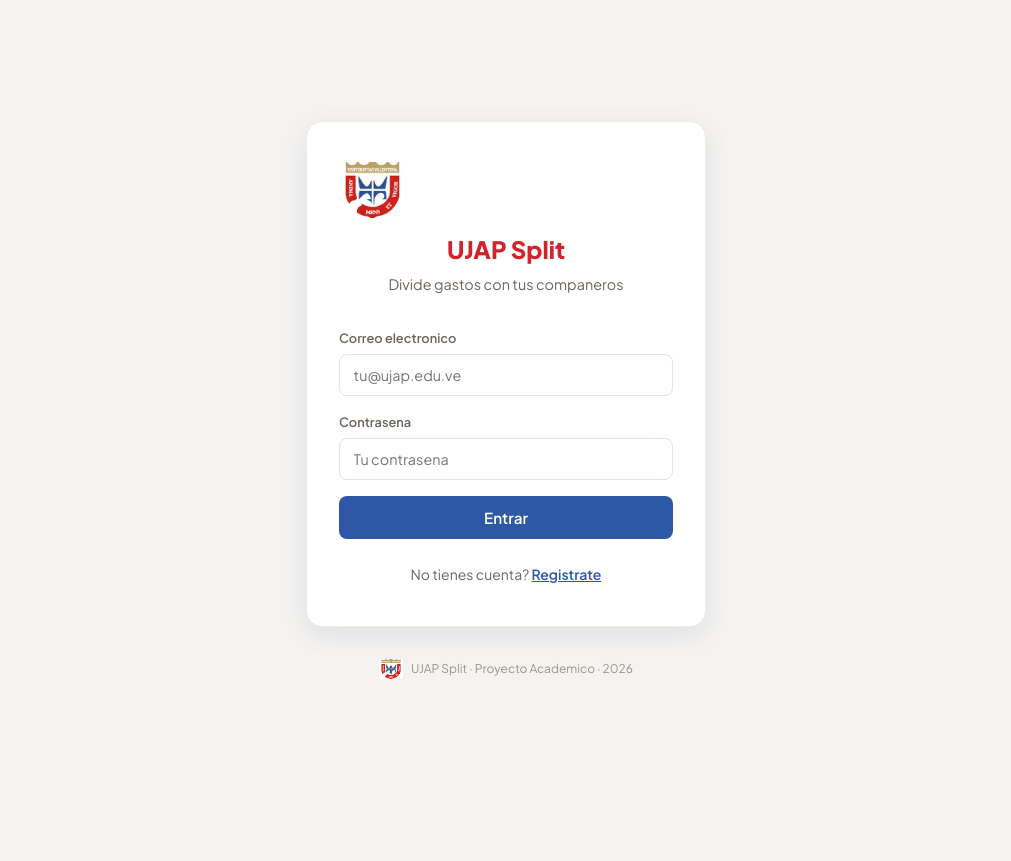
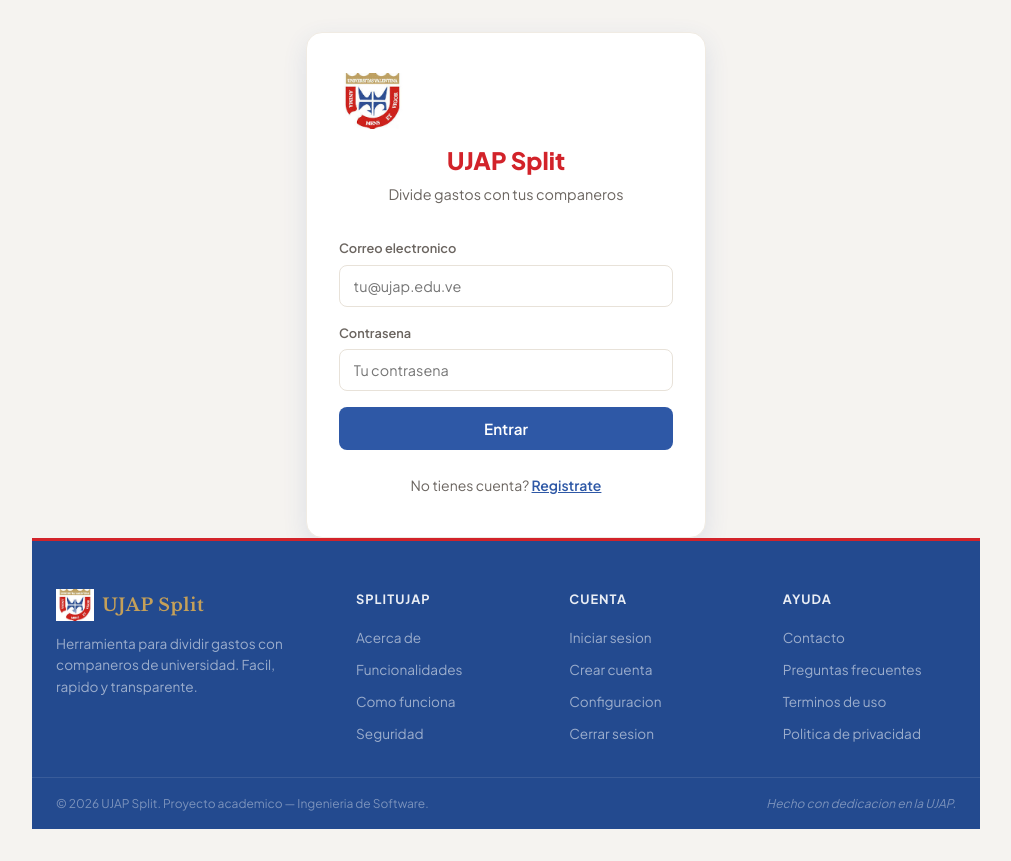
Before and after one commit to luis-araujo23/tarea_maria_miercoles_old, a Vue app: page /login in a window 1280 px wide. Shown: the whole page, without its empty margins (134-1145 px from the left). Before the commit the page ends 800 px from the top, so only its background shows below. Built offline with nearby package versions, Linux system fonts and the light colour scheme.

Commit message:
feat: Add AppFooter component to enhance footer consistency across views

```diff
--- /dev/null
+++ b/src/components/AppFooter.vue
@@ -0,0 +1,182 @@
+<script setup lang="ts">
+import UjapLogo from './UjapLogo.vue'
+</script>
+
+<template>
+  <footer class="app-footer">
+    <div class="footer-main">
+      <div class="footer-inner">
+        <div class="footer-brand">
+          <div class="footer-logo">
+            <UjapLogo :size="32" />
+            <span class="footer-brand-name">UJAP Split</span>
+          </div>
+          <p class="footer-desc">
+            Herramienta para dividir gastos con companeros de universidad.
+            Facil, rapido y transparente.
+          </p>
+        </div>
+
+        <div class="footer-col">
+          <h4>SplitUJAP</h4>
+          <ul>
+            <li><a href="#">Acerca de</a></li>
+            <li><a href="#">Funcionalidades</a></li>
+            <li><a href="#">Como funciona</a></li>
+            <li><a href="#">Seguridad</a></li>
+          </ul>
+        </div>
+
+        <div class="footer-col">
+          <h4>Cuenta</h4>
+          <ul>
+            <li><router-link to="/login">Iniciar sesion</router-link></li>
+            <li><router-link to="/signup">Crear cuenta</router-link></li>
+            <li><a href="#">Configuracion</a></li>
+            <li><a href="#">Cerrar sesion</a></li>
+          </ul>
+        </div>
+
+        <div class="footer-col">
+          <h4>Ayuda</h4>
+          <ul>
+            <li><a href="#">Contacto</a></li>
+            <li><a href="#">Preguntas frecuentes</a></li>
+            <li><a href="#">Terminos de uso</a></li>
+            <li><a href="#">Politica de privacidad</a></li>
+          </ul>
+        </div>
+      </div>
+    </div>
+
+    <div class="footer-bottom">
+      <div class="footer-bottom-inner">
+        <p>&copy; {{ new Date().getFullYear() }} UJAP Split. Proyecto academico — Ingenieria de Software.</p>
+        <p class="footer-made">Hecho con dedicacion en la UJAP.</p>
+      </div>
+    </div>
+  </footer>
+</template>
+
+<style scoped>
+.app-footer {
+  background: var(--ujap-blue-dark);
+  color: rgba(255, 255, 255, 0.7);
+  margin-top: auto;
+}
+
+.footer-main {
+  border-top: 3px solid var(--ujap-red);
+}
+
+.footer-inner {
+  max-width: 1100px;
+  margin: 0 auto;
+  padding: 3rem 1.5rem 2rem;
+  display: grid;
+  grid-template-columns: 1.5fr 1fr 1fr 1fr;
+  gap: 2.5rem;
+}
+
+.footer-brand {
+  display: flex;
+  flex-direction: column;
+  gap: 0.75rem;
+}
+
+.footer-logo {
+  display: flex;
+  align-items: center;
+  gap: 0.5rem;
+}
+
+.footer-brand-name {
+  font-family: var(--font-serif);
+  font-size: 1.1rem;
+  font-weight: 700;
+  color: var(--ujap-gold);
+  letter-spacing: 0.03em;
+}
+
+.footer-desc {
+  font-size: 0.85rem;
+  line-height: 1.6;
+  color: rgba(255, 255, 255, 0.55);
+  max-width: 260px;
+}
+
+.footer-col h4 {
+  font-family: var(--font-family);
+  font-size: 0.8rem;
+  font-weight: 700;
+  text-transform: uppercase;
+  letter-spacing: 0.08em;
+  color: rgba(255, 255, 255, 0.9);
+  margin: 0 0 1rem;
+}
+
+.footer-col ul {
+  list-style: none;
+  display: flex;
+  flex-direction: column;
+  gap: 0.5rem;
+}
+
+.footer-col a {
+  font-size: 0.85rem;
+  color: rgba(255, 255, 255, 0.55);
+  text-decoration: none;
+  transition: color var(--transition);
+}
+
+.footer-col a:hover {
+  color: var(--ujap-gold);
+}
+
+.footer-bottom {
+  border-top: 1px solid rgba(255, 255, 255, 0.1);
+}
+
+.footer-bottom-inner {
+  max-width: 1100px;
+  margin: 0 auto;
+  padding: 1rem 1.5rem;
+  display: flex;
+  align-items: center;
+  justify-content: space-between;
+}
+
+.footer-bottom p {
+  margin: 0;
+  font-size: 0.75rem;
+  color: rgba(255, 255, 255, 0.4);
+}
+
+.footer-made {
+  font-style: italic;
+}
+
+@media (max-width: 768px) {
+  .footer-inner {
+    grid-template-columns: 1fr 1fr;
+    gap: 2rem;
+    padding: 2rem 1.5rem 1.5rem;
+  }
+
+  .footer-brand {
+    grid-column: 1 / -1;
+  }
+
+  .footer-bottom-inner {
+    flex-direction: column;
+    gap: 0.35rem;
+    text-align: center;
+  }
+}
+
+@media (max-width: 480px) {
+  .footer-inner {
+    grid-template-columns: 1fr;
+  }
+}
+</style>
--- a/src/views/LayoutPrincipal.vue
+++ b/src/views/LayoutPrincipal.vue
@@ -1,8 +1,8 @@
 <script setup lang="ts">
-import { ref } from 'vue'
 import { useRouter } from 'vue-router'
 import { useAuth } from '../composables/useAuth'
 import UjapLogo from '../components/UjapLogo.vue'
+import AppFooter from '../components/AppFooter.vue'
 
 const router = useRouter()
 const { usuario, logout } = useAuth()
@@ -48,14 +48,7 @@ function cerrarSesion() {
       <router-view />
     </main>
 
-    <footer class="app-footer">
-      <div class="footer-inner">
-        <UjapLogo :size="28" />
-        <p class="footer-copy">
-          UJAP &middot; Proyecto academico &middot; Ingenieria de Software &middot; {{ new Date().getFullYear() }}
-        </p>
-      </div>
-    </footer>
+    <AppFooter />
   </div>
 </template>
 
@@ -64,7 +57,6 @@ function cerrarSesion() {
   min-height: 100vh;
   display: flex;
   flex-direction: column;
-  padding-bottom: 4rem;
 }
 
 .app-header {
@@ -185,26 +177,6 @@ function cerrarSesion() {
   width: 100%;
 }
 
-.app-footer {
-  margin-top: auto;
-  background: var(--ujap-blue-dark);
-  color: rgba(255, 255, 255, 0.7);
-  padding: 1rem 1.5rem;
-}
-
-.footer-inner {
-  max-width: 1100px;
-  margin: 0 auto;
-  display: flex;
-  align-items: center;
-  gap: 0.75rem;
-}
-
-.footer-copy {
-  margin: 0;
-  font-size: 0.75rem;
-}
-
 @media (max-width: 768px) {
   .header-right {
     display: none;
--- a/src/views/VistaLogin.vue
+++ b/src/views/VistaLogin.vue
@@ -3,6 +3,7 @@ import { ref } from 'vue'
 import { useRouter } from 'vue-router'
 import { useAuth } from '../composables/useAuth'
 import UjapLogo from '../components/UjapLogo.vue'
+import AppFooter from '../components/AppFooter.vue'
 
 const router = useRouter()
 const { login } = useAuth()
@@ -80,10 +81,7 @@ function handleSubmit() {
       </p>
     </div>
 
-    <footer class="auth-footer">
-      <UjapLogo :size="20" />
-      <p>UJAP Split &middot; Proyecto Academico &middot; {{ new Date().getFullYear() }}</p>
-    </footer>
+    <AppFooter />
   </div>
 </template>
 
@@ -96,6 +94,10 @@ function handleSubmit() {
   justify-content: center;
   background: var(--color-bg);
   padding: 2rem 1rem;
+}
+
+.auth-page > .auth-footer-wrapper {
+  margin-top: auto;
 }
 
 .auth-card {
--- a/src/views/VistaSignup.vue
+++ b/src/views/VistaSignup.vue
@@ -3,6 +3,7 @@ import { ref } from 'vue'
 import { useRouter } from 'vue-router'
 import { useAuth } from '../composables/useAuth'
 import UjapLogo from '../components/UjapLogo.vue'
+import AppFooter from '../components/AppFooter.vue'
 
 const router = useRouter()
 const { signup } = useAuth()
@@ -112,10 +113,7 @@ function handleSubmit() {
       </p>
     </div>
 
-    <footer class="auth-footer">
-      <UjapLogo :size="20" />
-      <p>UJAP Split &middot; Proyecto Academico &middot; {{ new Date().getFullYear() }}</p>
-    </footer>
+    <AppFooter />
   </div>
 </template>
 
@@ -128,6 +126,10 @@ function handleSubmit() {
   justify-content: center;
   background: var(--color-bg);
   padding: 2rem 1rem;
+}
+
+.auth-page > .auth-footer-wrapper {
+  margin-top: auto;
 }
 
 .auth-card {
```
